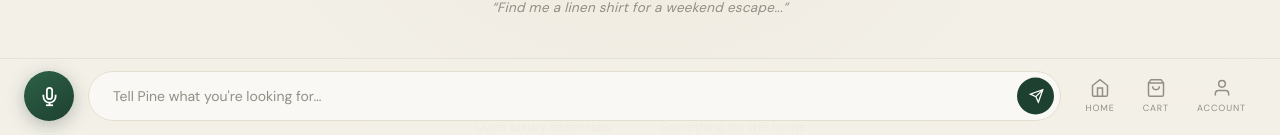
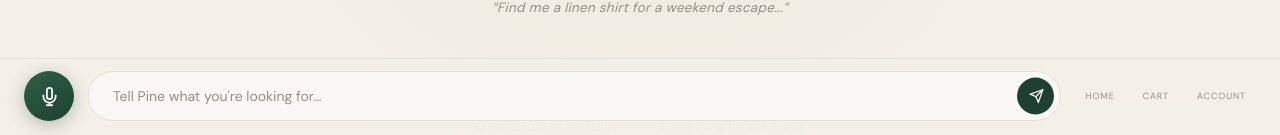
Before and after one commit to k3vin-s0ng/pine-shopping, a Next.js app: page / in a window 1280 px wide. Shown: the part 663-798 px from the top of the page. Built offline with nearby package versions, Linux system fonts and the light colour scheme; what ldrs would draw is missing.

Commit message:
vercel deployment issue

```diff
--- a/app/components/inputbar.jsx
+++ b/app/components/inputbar.tsx
@@ -1,6 +1,15 @@
 "use client";
+
 import { useState } from "react";
 import { useRouter } from "next/navigation";
+
+type InputBarProps = {
+  interimValue?: string;
+  micActive?: boolean;
+  onSubmit?: (value: string) => void;
+  isLoading?: boolean;
+  clarificationQuestion?: string | null;
+};
 
 export default function InputBar({
   interimValue = "",
@@ -8,16 +17,16 @@
   onSubmit,
   isLoading = false,
   clarificationQuestion = null,
-}) {
+}: InputBarProps) {
   const [text, setText] = useState("");
   const router = useRouter();
 
-  // Show live voice transcript while mic is active; fall back to typed text
   const inputDisplayValue = micActive ? interimValue : text;
 
   function handleSubmit() {
     const query = text.trim();
     if (!query || isLoading) return;
+
     if (onSubmit) {
       setText("");
       onSubmit(query);
@@ -26,18 +35,20 @@
     }
   }
 
-  function handleChange(e) {
-    // Don't overwrite voice interim text while mic is active
+  function handleChange(e: React.ChangeEvent<HTMLInputElement>) {
     if (!micActive) setText(e.target.value);
   }
 
   return (
     <div className="input-bar">
-      {/* Mic button — red + pulsing when orb is listening */}
       <button
         className={`mic-btn-bar${micActive ? " active" : ""}`}
         disabled
-        title={micActive ? "Listening…" : "Use the orb above to start voice input"}
+        title={
+          micActive
+            ? "Listening…"
+            : "Use the orb above to start voice input"
+        }
       >
         <svg viewBox="0 0 24 24" fill="none" stroke="currentColor" strokeWidth="2">
           <path d="M12 2a3 3 0 0 0-3 3v7a3 3 0 0 0 6 0V5a3 3 0 0 0-3-3z" />
@@ -53,6 +64,7 @@
             {clarificationQuestion}
           </div>
         )}
+
         <input
           id="mainInput"
           className="main-input"
@@ -70,14 +82,30 @@
           }
           readOnly={micActive || isLoading}
         />
-        <button className="send-btn" onClick={handleSubmit} disabled={isLoading}>
+
+        <button
+          className="send-btn"
+          onClick={handleSubmit}
+          disabled={isLoading}
+        >
           {isLoading ? (
-            <svg viewBox="0 0 24 24" fill="none" stroke="currentColor" strokeWidth="2" className="spin">
+            <svg
+              viewBox="0 0 24 24"
+              fill="none"
+              stroke="currentColor"
+              strokeWidth="2"
+              className="spin"
+            >
               <circle cx="12" cy="12" r="10" strokeOpacity="0.3" />
               <path d="M12 2a10 10 0 0 1 10 10" />
             </svg>
           ) : (
-            <svg viewBox="0 0 24 24" fill="none" stroke="currentColor" strokeWidth="2">
+            <svg
+              viewBox="0 0 24 24"
+              fill="none"
+              stroke="currentColor"
+              strokeWidth="2"
+            >
               <line x1="22" y1="2" x2="11" y2="13" />
               <polygon points="22 2 15 22 11 13 2 9 22 2" />
             </svg>
@@ -85,28 +113,14 @@
         </button>
       </div>
 
-      {/* Bottom navigation */}
       <div className="bar-nav">
         <a href="/" className="bar-nav-item">
-          <svg viewBox="0 0 24 24" fill="none" stroke="currentColor" strokeWidth="1.8">
-            <path d="m3 9 9-7 9 7v11a2 2 0 0 1-2 2H5a2 2 0 0 1-2-2z" />
-            <polyline points="9 22 9 12 15 12 15 22" />
-          </svg>
           <span>Home</span>
         </a>
         <a href="/cart" className="bar-nav-item">
-          <svg viewBox="0 0 24 24" fill="none" stroke="currentColor" strokeWidth="1.8">
-            <path d="M6 2 3 6v14a2 2 0 0 0 2 2h14a2 2 0 0 0 2-2V6l-3-4z" />
-            <line x1="3" y1="6" x2="21" y2="6" />
-            <path d="M16 10a4 4 0 0 1-8 0" />
-          </svg>
           <span>Cart</span>
         </a>
         <a href="/account" className="bar-nav-item">
-          <svg viewBox="0 0 24 24" fill="none" stroke="currentColor" strokeWidth="1.8">
-            <path d="M20 21v-2a4 4 0 0 0-4-4H8a4 4 0 0 0-4 4v2" />
-            <circle cx="12" cy="7" r="4" />
-          </svg>
           <span>Account</span>
         </a>
       </div>
```
